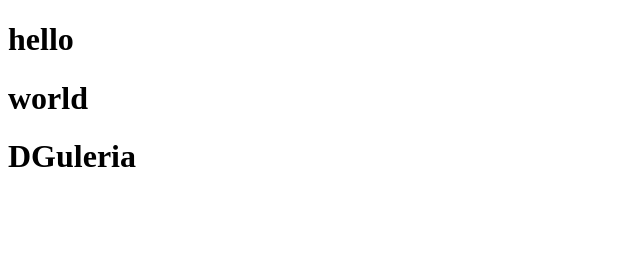
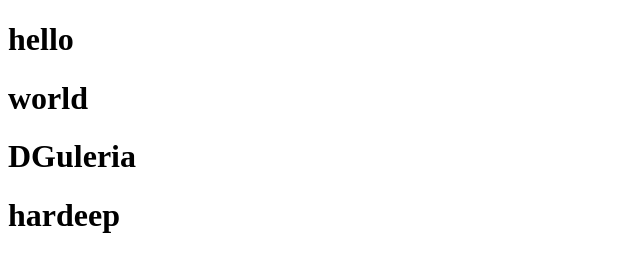
Before and after one commit to Guleria83/anguler_website, a plain HTML site: page index.html in a window 1280 px wide. Shown: the whole page, without its empty margins (0-640 px from the left). Drawn offline with Linux system fonts and the light colour scheme.

Commit message:
add dir new name

```diff
--- a/index.html
+++ b/index.html
@@ -13,6 +13,7 @@
     <h1>world</h1>
     <div>
         <h1>DGuleria</h1>
+        <h1>hardeep</h1>
     </div>
 
 </body>
```
